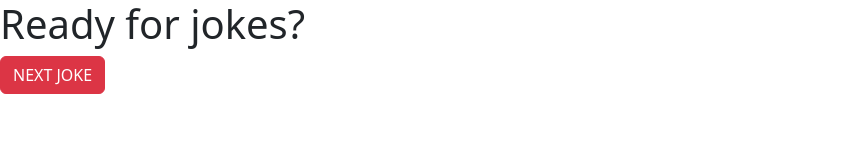
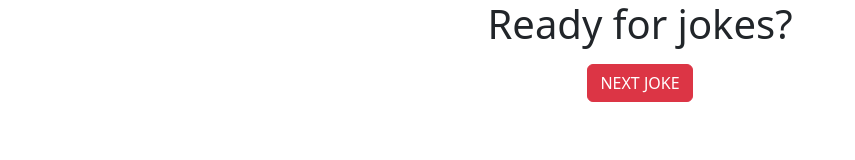
Before and after one commit to byNach/Sprint_5, a website: page src/index.html in a window 1280 px wide. Shown: the whole page, without its empty margins (0-855 px from the left). Drawn offline with Linux system fonts and the light colour scheme.

Commit message:
ADD bootstrap initial grid

```diff
--- a/src/index.html
+++ b/src/index.html
@@ -8,14 +8,23 @@
     <title>Sprint_5</title>
   </head>
   <body>
+    <div class="container">
+      <div class="row">
+        <div class="col text-center">
+          <h1>Ready for jokes?</h1>
+        </div>
+      </div>
+      <div class="row">
+        <div class="col text-center">
+          <h2 id="joke"></h2>
+        </div>
+      </div>
+      <div class="row">
+        <div class="col text-center">
+          <button type="button" class="btn btn-danger" onclick="getJoke()">NEXT JOKE</button>
+        </div>
+      </div>
     </div>
-    <div class="header">
-      <h1>Ready for jokes?</h1>
-    </div>
-    <div class="joke-container">
-      <h2 id="joke"></h2>
-    </div>
-    <button type="button" class="btn btn-danger" onclick="getJoke()">NEXT JOKE</button>
 
     <script src="index.js"></script>
   </body>
```
